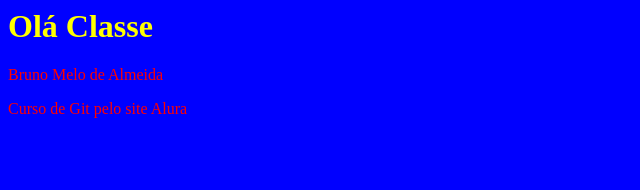
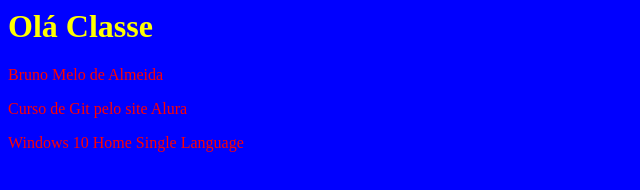
Before and after one commit to brunomeloalmeida/curso_git, a plain HTML site: page index.html in a window 1280 px wide. Shown: the whole page, without its empty margins (0-640 px from the left). Drawn offline with Linux system fonts and the light colour scheme.

Commit message:
Windows 10

```diff
--- a/index.html
+++ b/index.html
@@ -6,5 +6,6 @@
 	<body>
 		<p>Bruno Melo de Almeida</p>
 		<p>Curso de Git pelo site Alura</p>
+		<p>Windows 10 Home Single Language</p>
 	</body>
 </html>
```
